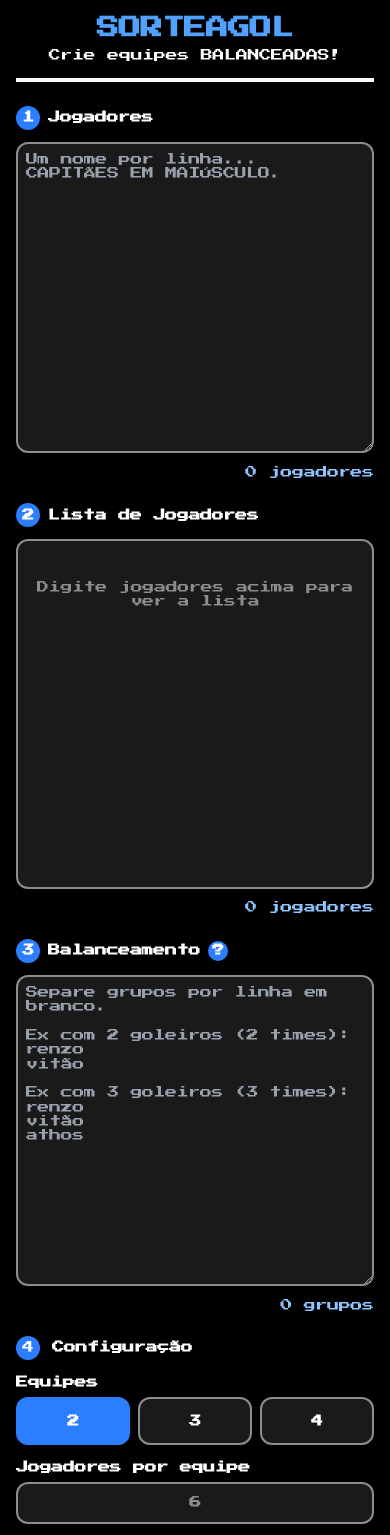
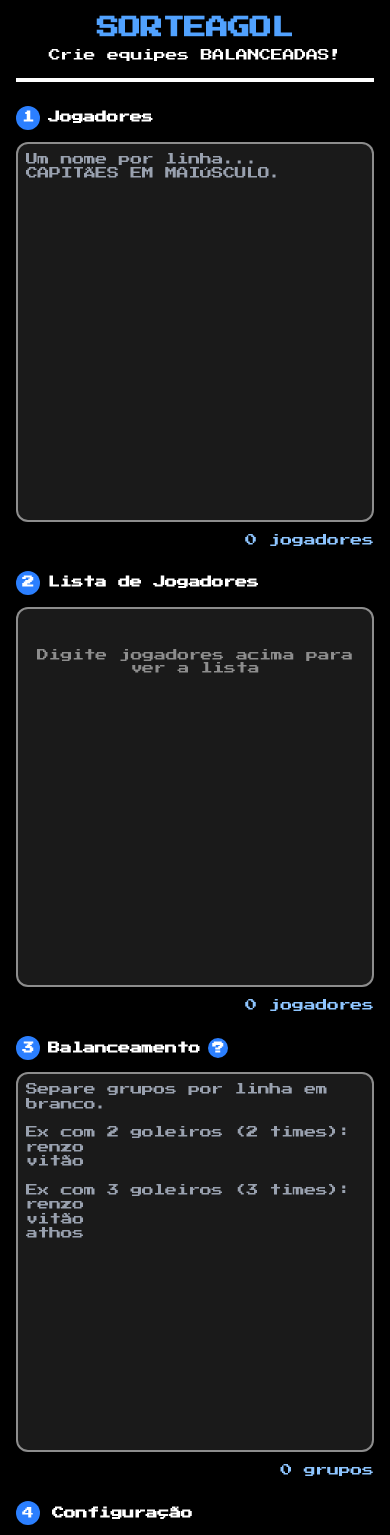
Before and after one commit to justRenzinza/sorteagol, a Next.js app: page / in a window 390 px wide. Shown: the top 1535 px of the page. Built offline with nearby package versions, Linux system fonts and the light colour scheme.

Commit message:
alteração no design das cardboxes

```diff
--- a/src/app/page.tsx
+++ b/src/app/page.tsx
@@ -20,7 +20,7 @@ export default function Sorteagol() {
 
     const nomesCount = nomes.split('\n').filter(nome => nome.trim()).length;
 
-    // ✅ MUDANÇA 1: Conta grupos separados por linha em branco
+    // Conta grupos separados por linha em branco
     const conflitosCount = conflitos
         .split(/\n\s*\n/)
         .filter(g => g.trim()).length;
@@ -165,18 +165,17 @@ export default function Sorteagol() {
                     <p className="text-sm text-white">Crie equipes BALANCEADAS!</p>
                 </div>
 
-                <div className="grid grid-cols-1 lg:grid-cols-4 gap-6">
+                <div className="grid grid-cols-1 lg:grid-cols-4 gap-6 items-start">
                     {/* 1. Jogadores */}
-                    <div className="space-y-3">
-                        <label className="block text-base font-bold text-white mb-3 flex items-center font-pixel">
+                    <div className="flex flex-col space-y-3">
+                        <label className="block text-base font-bold text-white flex items-center font-pixel">
                             <span className="w-6 h-6 bg-blue-500 rounded-full flex items-center justify-center text-xs mr-2 font-pixel text-white">1</span>
                             Jogadores
                         </label>
                         <textarea
                             value={nomes}
                             onChange={(e) => setNomes(e.target.value)}
-                            rows={14}
-                            className="w-full p-3 bg-white/10 backdrop-blur-sm border-2 border-white/50 rounded-xl focus:border-white focus:outline-none focus:ring-2 focus:ring-white/30 transition-all resize-vertical text-white placeholder-gray-400 leading-relaxed text-base md:text-sm"
+                            className="w-full h-[380px] p-3 bg-white/10 backdrop-blur-sm border-2 border-white/50 rounded-xl focus:border-white focus:outline-none focus:ring-2 focus:ring-white/30 transition-all resize-none text-white placeholder-gray-400 leading-relaxed text-base md:text-sm"
                             placeholder="Um nome por linha...
 CAPITÃES EM MAIÚSCULO."
                         />
@@ -192,14 +191,14 @@ CAPITÃES EM MAIÚSCULO."
                         </div>
                     </div>
 
-                    {/* 2. Lista de Jogadores - ULTRA COMPACTO */}
-                    <div className="space-y-3">
-                        <label className="block text-base font-bold text-white mb-3 flex items-center font-pixel">
+                    {/* 2. Lista de Jogadores */}
+                    <div className="flex flex-col space-y-3">
+                        <label className="block text-base font-bold text-white flex items-center font-pixel">
                             <span className="w-6 h-6 bg-blue-500 rounded-full flex items-center justify-center text-xs mr-2 font-pixel text-white">2</span>
                             Lista de Jogadores
                         </label>
 
-                        <div className="bg-white/10 backdrop-blur-sm border-2 border-white/50 rounded-xl p-2 min-h-[350px] max-h-[350px] overflow-y-auto">
+                        <div className="bg-white/10 backdrop-blur-sm border-2 border-white/50 rounded-xl p-2 h-[380px] overflow-y-auto">
                             {nomesCount === 0 ? (
                                 <p className="text-white/50 text-xs text-center py-8">
                                     Digite jogadores acima para ver a lista
@@ -234,8 +233,8 @@ CAPITÃES EM MAIÚSCULO."
                     </div>
 
                     {/* 3. Balanceamento */}
-                    <div className="space-y-3">
-                        <label className="block text-base font-bold text-white mb-3 flex items-center font-pixel">
+                    <div className="flex flex-col space-y-3">
+                        <label className="block text-base font-bold text-white flex items-center font-pixel">
                             <span className="w-6 h-6 bg-blue-500 rounded-full flex items-center justify-center text-xs mr-2 font-pixel text-white">3</span>
                             Balanceamento
                             <button
@@ -246,12 +245,10 @@ CAPITÃES EM MAIÚSCULO."
                                 ?
                             </button>
                         </label>
-                        {/* ✅ MUDANÇA 2: Novo placeholder com grupos */}
                         <textarea
                             value={conflitos}
                             onChange={(e) => setConflitos(e.target.value)}
-                            rows={14}
-                            className="w-full p-3 bg-white/10 backdrop-blur-sm border-2 border-white/50 rounded-xl focus:border-white focus:outline-none focus:ring-2 focus:ring-white/30 transition-all resize-vertical text-white placeholder-gray-400 leading-relaxed text-base md:text-sm"
+                            className="w-full h-[380px] p-3 bg-white/10 backdrop-blur-sm border-2 border-white/50 rounded-xl focus:border-white focus:outline-none focus:ring-2 focus:ring-white/30 transition-all resize-none text-white placeholder-gray-400 leading-relaxed text-base md:text-sm"
                             placeholder={`Separe grupos por linha em branco.
 
 Ex com 2 goleiros (2 times):
@@ -271,14 +268,16 @@ athos`}
                     </div>
 
                     {/* 4. Config */}
-                    <div className="space-y-4">
-                        <div className="flex items-center mb-4 font-pixel">
+                    <div className="flex flex-col space-y-3">
+                        <div className="flex items-center font-pixel">
                             <span className="flex-shrink-0 w-6 h-6 bg-blue-500 rounded-full flex items-center justify-center mr-3">
                                 <span className="text-xs font-pixel leading-none tracking-tight text-white">4</span>
                             </span>
                             <span className="text-base font-bold text-white font-pixel">Configuração</span>
                         </div>
 
+                        {/* CAIXA COM MESMA ALTURA */}
+                        <div className="bg-white/10 backdrop-blur-sm border-2 border-white/50 rounded-xl p-4 h-[380px] flex flex-col justify-between">
                             <div className="space-y-4">
                                 <div>
                                     <label className="block text-xs font-bold text-white mb-2 font-pixel">
@@ -312,10 +311,13 @@ athos`}
                                         min={1}
                                         max={20}
                                         placeholder="6"
-                                    className="w-full p-3 bg-white/10 backdrop-blur-sm border-2 border-white/50 rounded-xl focus:border-white focus:outline-none focus:ring-2 focus:ring-white/30 transition-all text-white font-pixel font-bold text-center [&::-webkit-outer-spin-button]:appearance-none [&::-webkit-inner-spin-button]:appearance-none [&::-moz-number-spin-box]:appearance-none [-moz-appearance:textfield]"
+                                        className="w-full p-3 bg-white/10 backdrop-blur-sm border-2 border-white/50 rounded-xl focus:border-white focus:outline-none focus:ring-2 focus:ring-white/30 transition-all text-white font-pixel font-bold text-center [&::-webkit-outer-spin-button]:appearance-none [&::-webkit-inner-spin-button]:appearance-none [-moz-appearance:textfield]"
                                     />
                                 </div>
+                            </div>
 
+                            {/* BOTÕES ANCORADOS NO FUNDO */}
+                            <div className="space-y-3">
                                 <button
                                     onClick={handleSortear}
                                     className="w-full bg-gradient-to-r from-blue-400 via-blue-500 to-blue-600 hover:from-blue-500 hover:to-blue-700 text-white font-bold py-5 px-6 rounded-2xl border-2 border-blue-500/50 shadow-xl hover:shadow-2xl hover:-translate-y-1 transition-all duration-300 text-xs uppercase tracking-wider font-pixel disabled:opacity-50 disabled:cursor-not-allowed"
@@ -332,6 +334,7 @@ athos`}
                                         Limpar
                                     </button>
                                 )}
+                            </div>
                         </div>
                     </div>
                 </div>
@@ -408,7 +411,7 @@ athos`}
                 )}
             </div>
 
-            {/* MODAL AJUDA BALANCEAMENTO */}
+            {/* MODAL AJUDA */}
             {mostrarAjuda && (
                 <div
                     className="fixed inset-0 bg-black/80 backdrop-blur-sm flex items-center justify-center z-50 p-4"
@@ -430,7 +433,6 @@ athos`}
                             </button>
                         </div>
 
-                        {/* ✅ MUDANÇA 3: Modal atualizado com grupos */}
                         <div className="space-y-4 text-white text-sm leading-relaxed">
                             <p>
                                 O <span className="text-blue-400 font-bold">Balanceamento</span> permite definir jogadores que <span className="text-red-500 font-bold">NÃO PODEM</span> ficar na mesma equipe. Cada grupo de nomes separado por <span className="text-yellow-400 font-bold">linha em branco</span> cria uma regra.
```
Lines whose indentation alone changed are shown as unchanged.
